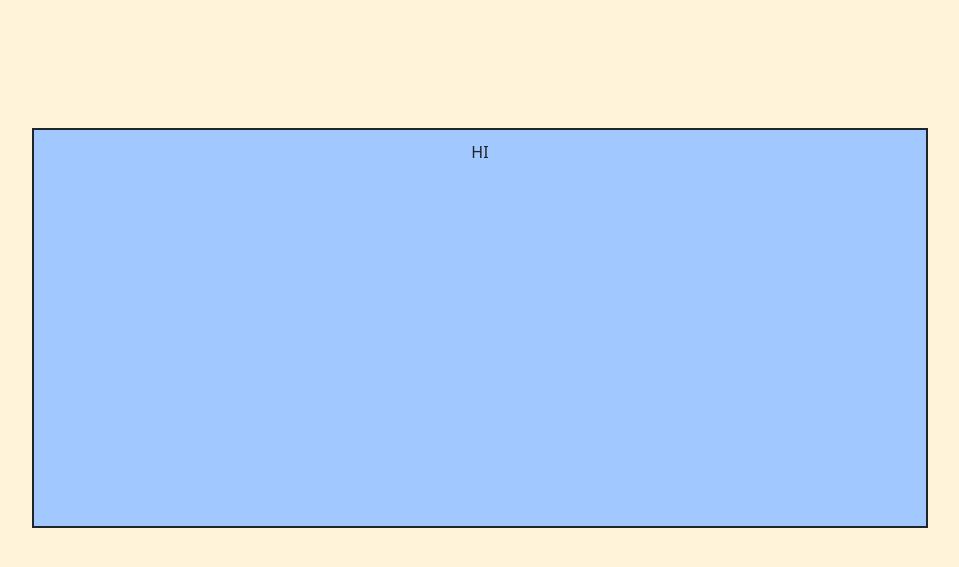
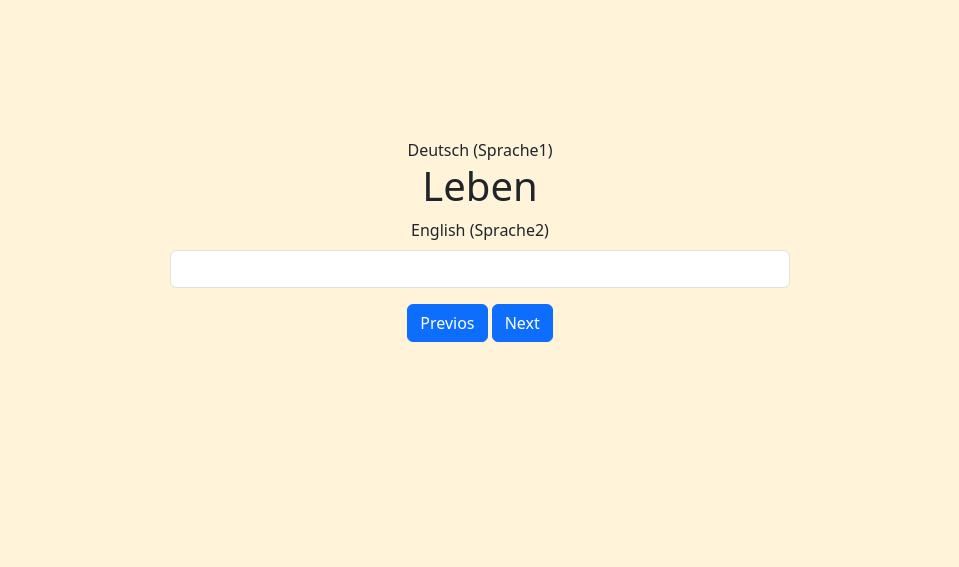
Before and after one commit to Lasseee04/Vojabeln, a PHP site: page /pages/gestartet.html in a window 1280 px wide. Shown: the part 72-639 px from the top of the page, without its empty margins (160-1119 px from the left). Run offline with PHP 8.4, Linux system fonts and the light colour scheme.

Commit message:
Add files via upload

```diff
--- a/css/style.css
+++ b/css/style.css
@@ -33,13 +33,11 @@
 }
 
 #dateiKarte{
-    background-color: var(--secondary);
-    border: 2px solid;
     position: absolute;
     top: 50%;
     left: 50%;
     transform: translate(-50%, -50%);
-    width: 70%;
+    width: 50%;
     height: 50%;
     padding: 10px;
 }
--- a/pages/abfrage.html
+++ b/pages/abfrage.html
@@ -67,6 +67,8 @@
   </header>
    <!--Header Placeholde End-->
 
+
+   <!--rest design-->
   <div>
     <a href="gestartet.html" id="startButton" class="btn btn-outline-dark btn-warning">Start</a>
   </div>
--- a/pages/auth/signup.html
+++ b/pages/auth/signup.html
@@ -13,7 +13,7 @@
 
 <body>
   <!--Header-->
-  <header class="p-3 text-bg-dark">
+  <header class="p-3 text-bg-dark fixed-top">
     <div class="container">
       <div class="d-flex flex-wrap align-items-center justify-content-center justify-content-lg-start">
         <a href="/" class="d-flex align-items-center mb-2 mb-lg-0 text-white text-decoration-none">
--- a/pages/gestartet.html
+++ b/pages/gestartet.html
@@ -65,15 +65,32 @@
       </div>
     </div>
   </header>
-   <!--Header Placeholde End-->
+  <!--Header Placeholde End-->
 
+  <!--rest design-->
   <div id="dateiKarte" class="text-center">
-    HI
+    <div class="text-center">
+      Deutsch (Sprache1)
+      <h1>Leben</h1>
+    </div>
+
+    <form>
+      <div class="mb-3">
+        <label for="Vokabel" class="form-label">English (Sprache2)</label>
+        <input type="text" class="form-control" id="exampleInputEmail1" aria-describedby="emailHelp">
+      </div>
+
+      <button type="submit" class="btn btn-primary">Previos</button>
+      <button type="submit" class="btn btn-primary">Next</button>
+
+    </form>
   </div>
+
+
 
   <!--<img class="w-70" src="https://cdn-images.otto-office.com/oode/b2b/deu/mediadatacat/art/1200/OODE_ART_67/OODE_ART_67729GB_00.jpg" alt="gelbe Karteikarte">-->
 
-    <script src="https://cdn.jsdelivr.net/npm/bootstrap@5.3.0-alpha3/dist/js/bootstrap.bundle.min.js"
+  <script src="https://cdn.jsdelivr.net/npm/bootstrap@5.3.0-alpha3/dist/js/bootstrap.bundle.min.js"
     integrity="sha384-ENjdO4Dr2bkBIFxQpeoTz1HIcje39Wm4jDKdf19U8gI4ddQ3GYNS7NTKfAdVQSZe"
     crossorigin="anonymous"></script>
 
```
Also changed, not shown: pages/auth/login.html (+5 -9 lines).
